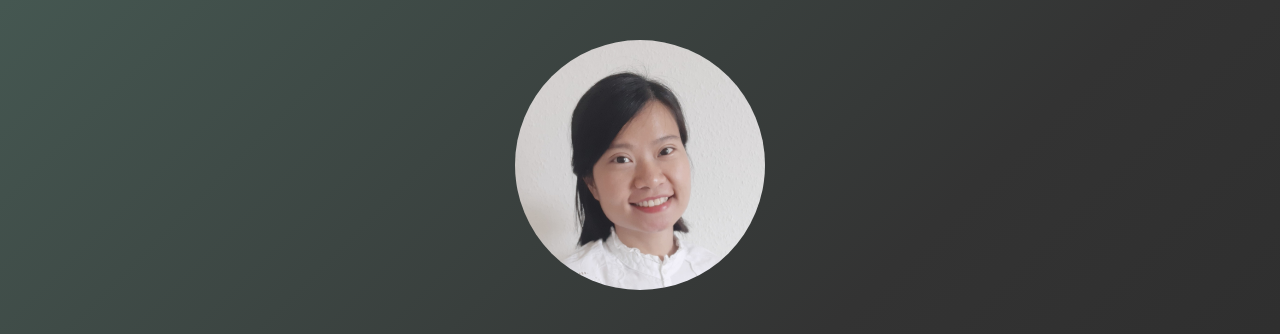
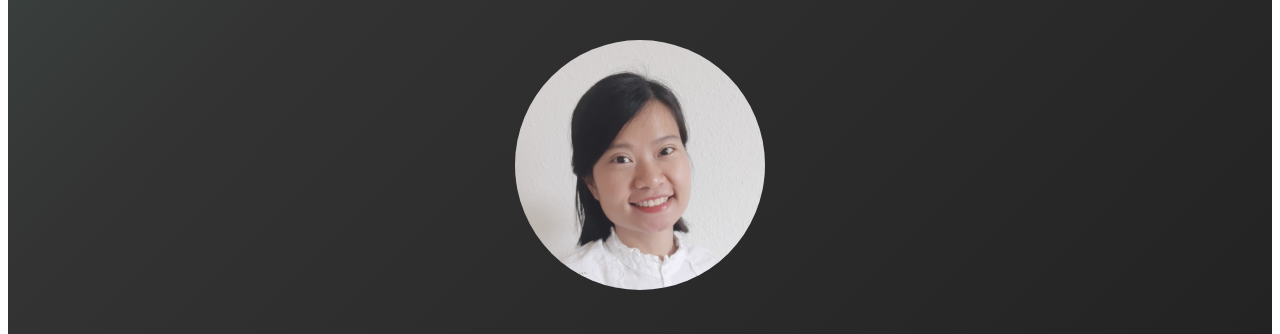
Before and after one commit to n-hien/n-hien.github.io, a plain HTML site: page index.html in a window 1280 px wide. Shown: the part 74-408 px from the top of the page. Drawn offline with Linux system fonts and the light colour scheme.

Commit message:
Update Style.css

```diff
--- a/css/Style.css
+++ b/css/Style.css
@@ -1,4 +1,9 @@
 body {
+  font-family: Helvetica, serif;
+  font-size: 20px;
+}
+
+header {
   background: linear-gradient(-45deg, #0d0d0d, #333333, #75b8a2, #c9d9d2);
   background-size: 500% 500%;
   animation: gradient 15s ease infinite;
@@ -7,6 +12,7 @@ body {
   font-family: Helvetica, serif;
   font-size: 20px;
 }
+
 @keyframes gradient {
     0% {
         background-position: 0% 50%;
```
